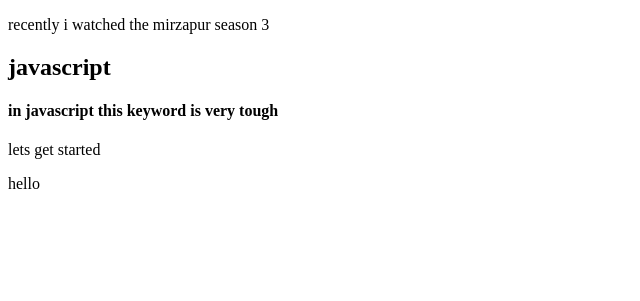
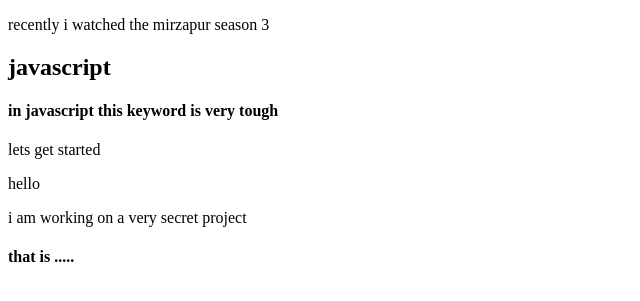
Before and after one commit to rahulprajapati10/firstproject, a plain HTML site: page index.html in a window 1280 px wide. Shown: the part 139-440 px from the top of the page, without its empty margins (0-640 px from the left). Drawn offline with Linux system fonts and the light colour scheme.

Commit message:
third time changed

```diff
--- a/index.html
+++ b/index.html
@@ -18,5 +18,10 @@
         <p>hello</p>
     </div>
 
+    <div>
+        <p>i am working on a very secret project </p>
+        <h4>that is .....</h4>
+    </div>
+
 </body>
 </html>
```
